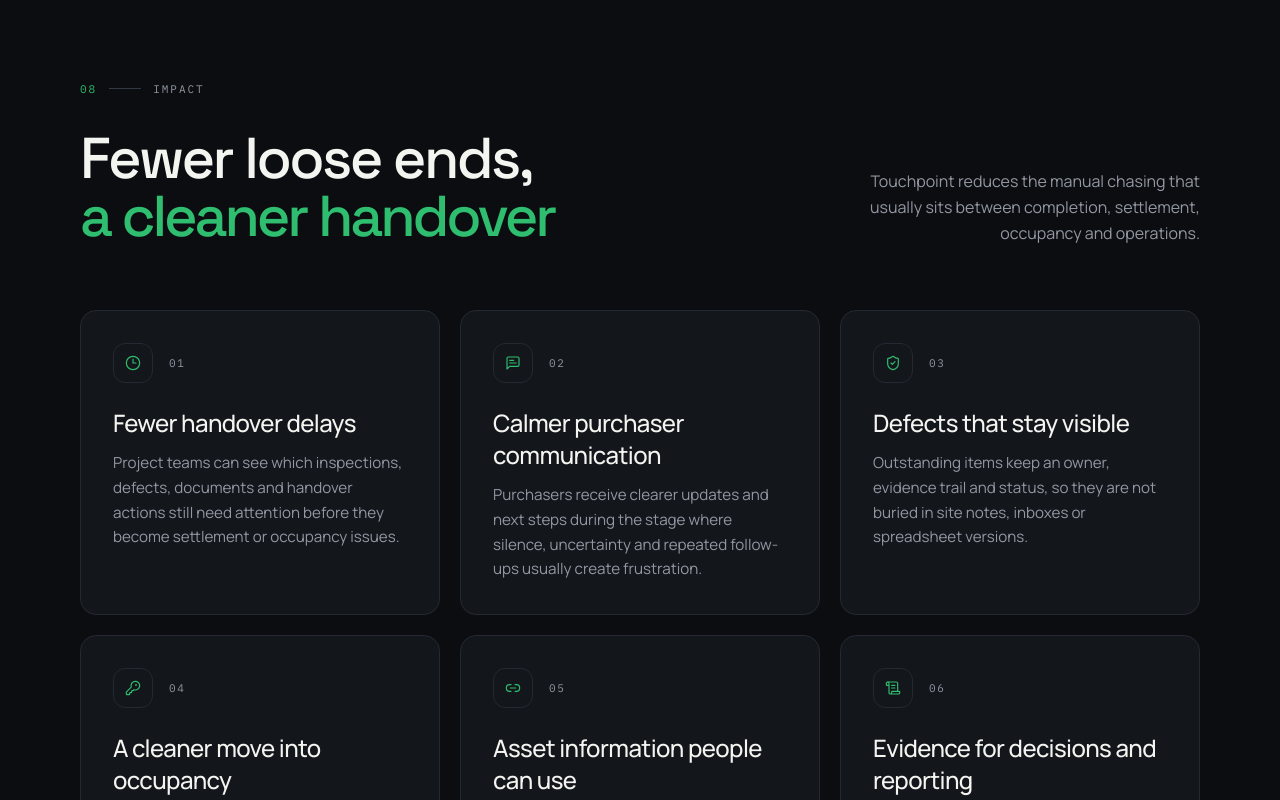
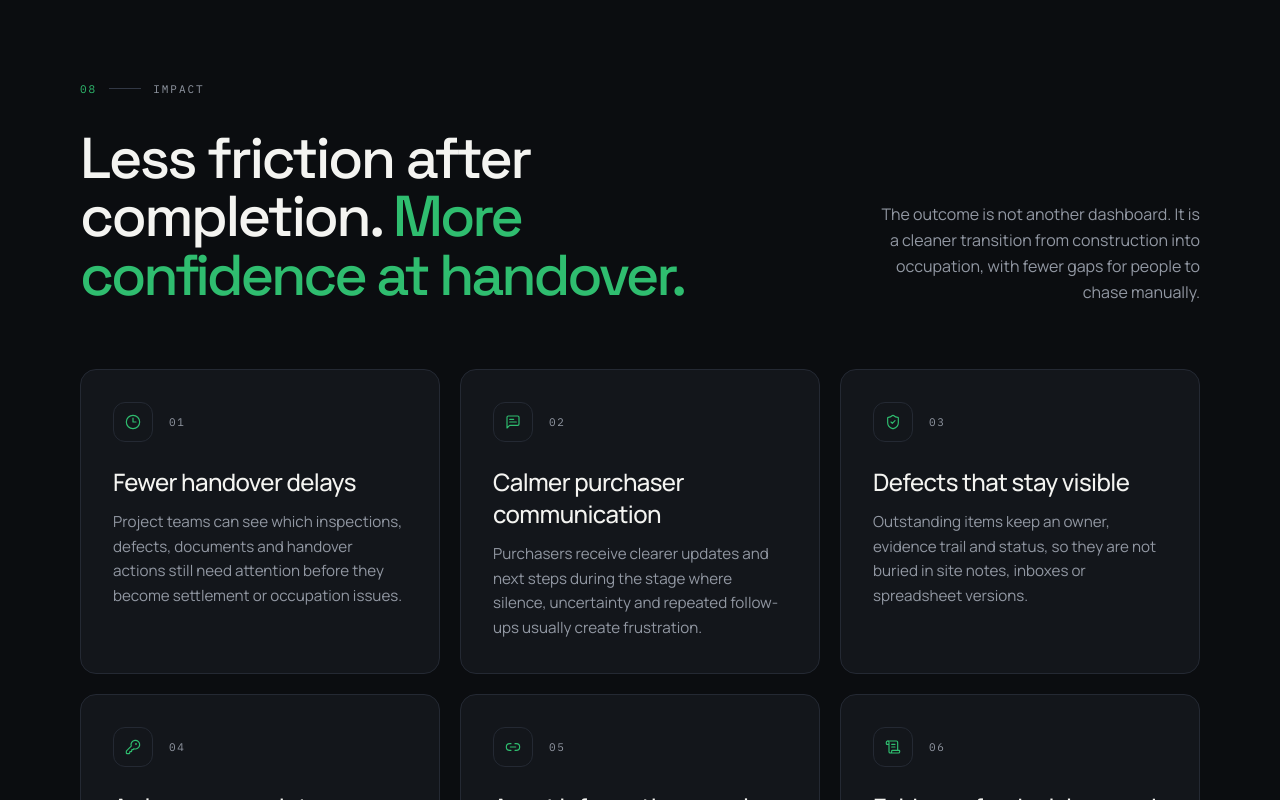
Before and after one commit to EVAVO-STUDIO/touchpoint, a Next.js app: page / in a window 1280 px wide. Shown: the part 9960-10760 px from the top of the page. Built offline with nearby package versions, Linux system fonts and the light colour scheme.

Commit message:
fix: restore earlier impact copy

```diff
--- a/components/sections/impact.tsx
+++ b/components/sections/impact.tsx
@@ -14,7 +14,7 @@ const impacts = [
     icon: Clock3,
     title: 'Fewer handover delays',
     description:
-      'Project teams can see which inspections, defects, documents and handover actions still need attention before they become settlement or occupancy issues.',
+      'Project teams can see which inspections, defects, documents and handover actions still need attention before they become settlement or occupation issues.',
   },
   {
     icon: MessageSquareText,
@@ -30,7 +30,7 @@ const impacts = [
   },
   {
     icon: KeyRound,
-    title: 'A cleaner move into occupancy',
+    title: 'A cleaner move into occupation',
     description:
       'Keys, inspections, documents, access requirements and readiness checks are coordinated as a managed transition rather than a last-minute rush.',
   },
@@ -63,15 +63,16 @@ export function Impact() {
             </Reveal>
             <Reveal delay={0.05}>
               <h2 className="display-lg mt-8 max-w-[20ch] text-balance">
-                Fewer loose ends,{' '}
-                <span className="italic-accent text-accent">a cleaner handover</span>
+                Less friction after completion.{' '}
+                <span className="italic-accent text-accent">More confidence at handover.</span>
               </h2>
             </Reveal>
           </div>
           <Reveal delay={0.1}>
             <p className="max-w-sm text-pretty text-base leading-relaxed text-muted md:text-right">
-              Touchpoint reduces the manual chasing that usually sits between
-              completion, settlement, occupancy and operations.
+              The outcome is not another dashboard. It is a cleaner transition
+              from construction into occupation, with fewer gaps for people to
+              chase manually.
             </p>
           </Reveal>
         </div>
```
